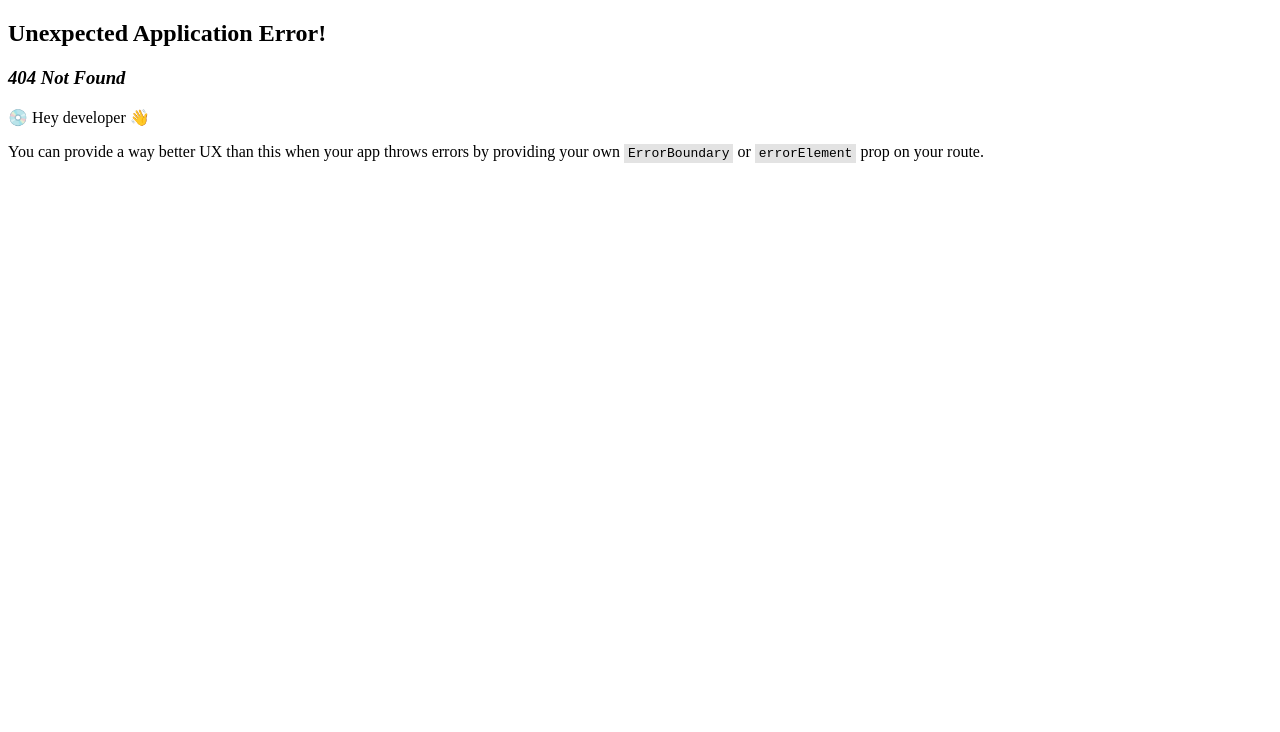
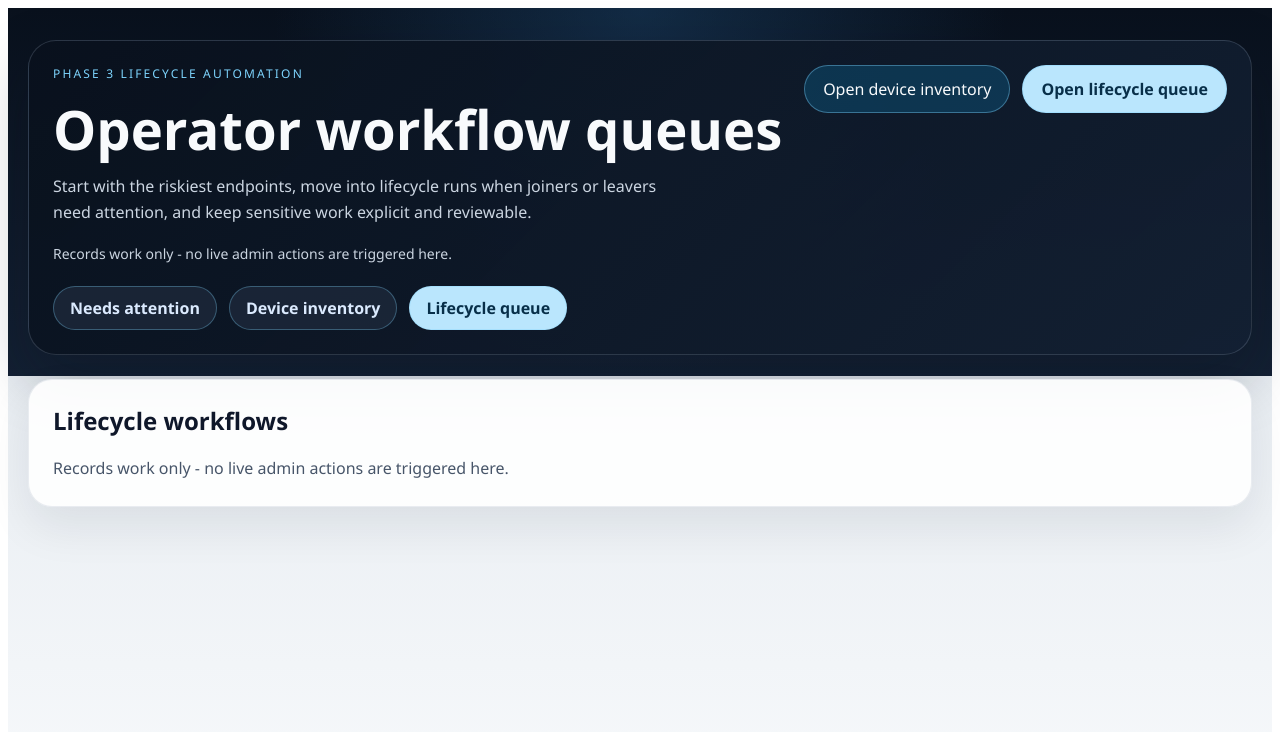
Before and after one commit to SleepyInferno/AgentSmith, a React (Vite) app in the folder apps/web/: page /lifecycle in a window 1280 px wide. Before the commit this address had no page. Shown: the top 732 px of the page. Built offline with nearby package versions, Linux system fonts and the light colour scheme.

Commit message:
feat(03-03): add lifecycle route entry and web api helpers
- add lifecycle fetch and mutation helpers for the web app
- register the lifecycle queue route and tracking-only shell copy
- add a minimal lifecycle queue page stub to unblock routing build verification

```diff
--- a/apps/web/src/router.tsx
+++ b/apps/web/src/router.tsx
@@ -2,10 +2,12 @@ import { createBrowserRouter, Link, NavLink, Outlet } from "react-router-dom";
 import { AssetDashboardPage } from "./routes/dashboard/AssetDashboardPage";
 import { DeviceInventoryPage } from "./routes/assets/DeviceInventoryPage";
 import { DeviceDetailPage } from "./routes/assets/DeviceDetailPage";
+import { LifecycleQueuePage } from "./routes/lifecycle/LifecycleQueuePage";
 
 const navigationItems = [
   { to: "/", label: "Needs attention" },
   { to: "/devices", label: "Device inventory" },
+  { to: "/lifecycle", label: "Lifecycle queue" },
 ];
 
 function AppShell() {
@@ -50,16 +52,17 @@ function AppShell() {
                   color: "#7dd3fc",
                 }}
               >
-                Phase 2 asset health
+                Phase 3 lifecycle automation
               </p>
               <h1 style={{ margin: "10px 0 8px", fontSize: "clamp(2rem, 5vw, 3.4rem)" }}>
-                Morning risk queue
+                Operator workflow queues
               </h1>
               <p style={{ margin: 0, maxWidth: 620, lineHeight: 1.6, color: "#cbd5e1" }}>
-                Start with the riskiest endpoints, verify freshness before acting, and move into the
-                full inventory only when you need broader triage.
+                Start with the riskiest endpoints, move into lifecycle runs when joiners or leavers
+                need attention, and keep sensitive work explicit and reviewable.
               </p>
             </div>
+            <div style={{ display: "flex", flexWrap: "wrap", gap: 12 }}>
               <Link
                 to="/devices"
                 style={{
@@ -75,7 +78,34 @@ function AppShell() {
               >
                 Open device inventory
               </Link>
+              <Link
+                to="/lifecycle"
+                style={{
+                  display: "inline-flex",
+                  alignItems: "center",
+                  padding: "12px 18px",
+                  borderRadius: 999,
+                  color: "#082f49",
+                  textDecoration: "none",
+                  background: "#bae6fd",
+                  border: "1px solid rgba(125, 211, 252, 0.4)",
+                  fontWeight: 600,
+                }}
+              >
+                Open lifecycle queue
+              </Link>
             </div>
+          </div>
+          <p
+            style={{
+              margin: "18px 0 0",
+              color: "#cbd5e1",
+              fontSize: 14,
+              lineHeight: 1.6,
+            }}
+          >
+            Records work only - no live admin actions are triggered here.
+          </p>
           <nav aria-label="Primary" style={{ display: "flex", gap: 12, flexWrap: "wrap", marginTop: 20 }}>
             {navigationItems.map((item) => (
               <NavLink
@@ -114,6 +144,7 @@ export const router = createBrowserRouter([
       { index: true, element: <AssetDashboardPage /> },
       { path: "devices", element: <DeviceInventoryPage /> },
       { path: "devices/:deviceId", element: <DeviceDetailPage /> },
+      { path: "lifecycle", element: <LifecycleQueuePage /> },
     ],
   },
 ]);
--- /dev/null
+++ b/apps/web/src/routes/lifecycle/LifecycleQueuePage.tsx
@@ -0,0 +1,18 @@
+export function LifecycleQueuePage() {
+  return (
+    <section
+      style={{
+        padding: 24,
+        borderRadius: 24,
+        background: "rgba(255, 255, 255, 0.9)",
+        border: "1px solid rgba(148, 163, 184, 0.2)",
+        boxShadow: "0 20px 45px rgba(15, 23, 42, 0.08)",
+      }}
+    >
+      <h2 style={{ marginTop: 0 }}>Lifecycle workflows</h2>
+      <p style={{ margin: 0, color: "#475569", lineHeight: 1.6 }}>
+        Records work only - no live admin actions are triggered here.
+      </p>
+    </section>
+  );
+}
```
Also changed, not shown: apps/web/src/lib/lifecycle.ts (added, +174 -0 lines). Lines whose indentation alone changed are shown as unchanged.
